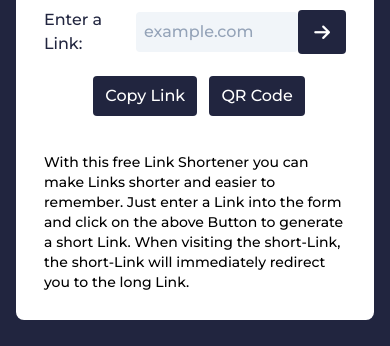
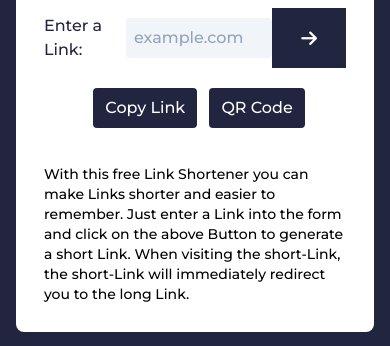
Before and after one commit to aminulify/shortener-url, a plain HTML site: page index.html in a window 390 px wide. Shown: the part 304-650 px from the top of the page. Drawn offline with nearby package versions, Linux system fonts and the light colour scheme.

Commit message:
set input and btn.css

```diff
--- a/index.css
+++ b/index.css
@@ -6,6 +6,27 @@
 
 .input-field-section {
     align-items: center;
+}
+
+input {
+    width: 70%;
+}
+
+#input-btn {
+    padding: 8px 13px;
+    background: #21253f;
+}
+
+@media screen and (max-width: 500px) {
+    input {
+        width: 40%;
+    }
+}
+
+@media screen and (min-width: 501px) and (max-width: 980px) {
+    input {
+        width: 60%;
+    }
 }
 
 .btn-hoverDesign:hover {
```
